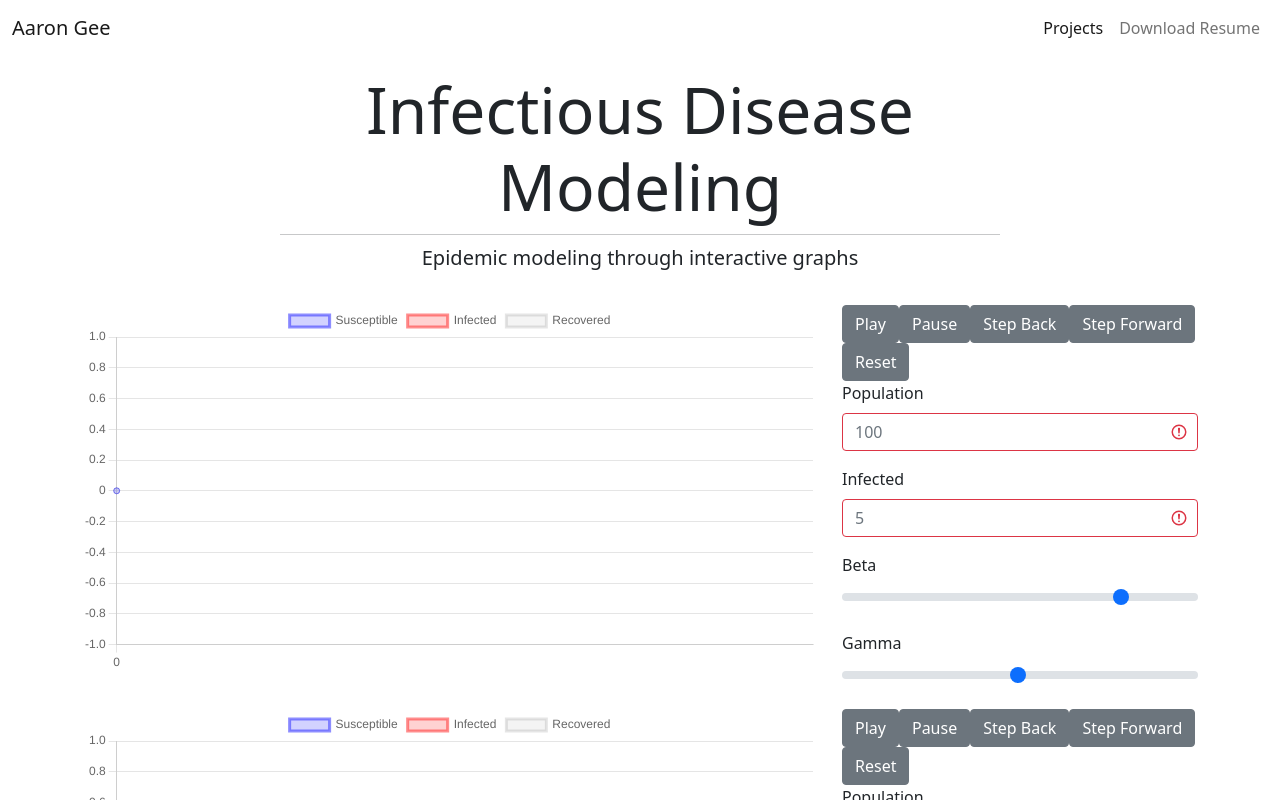
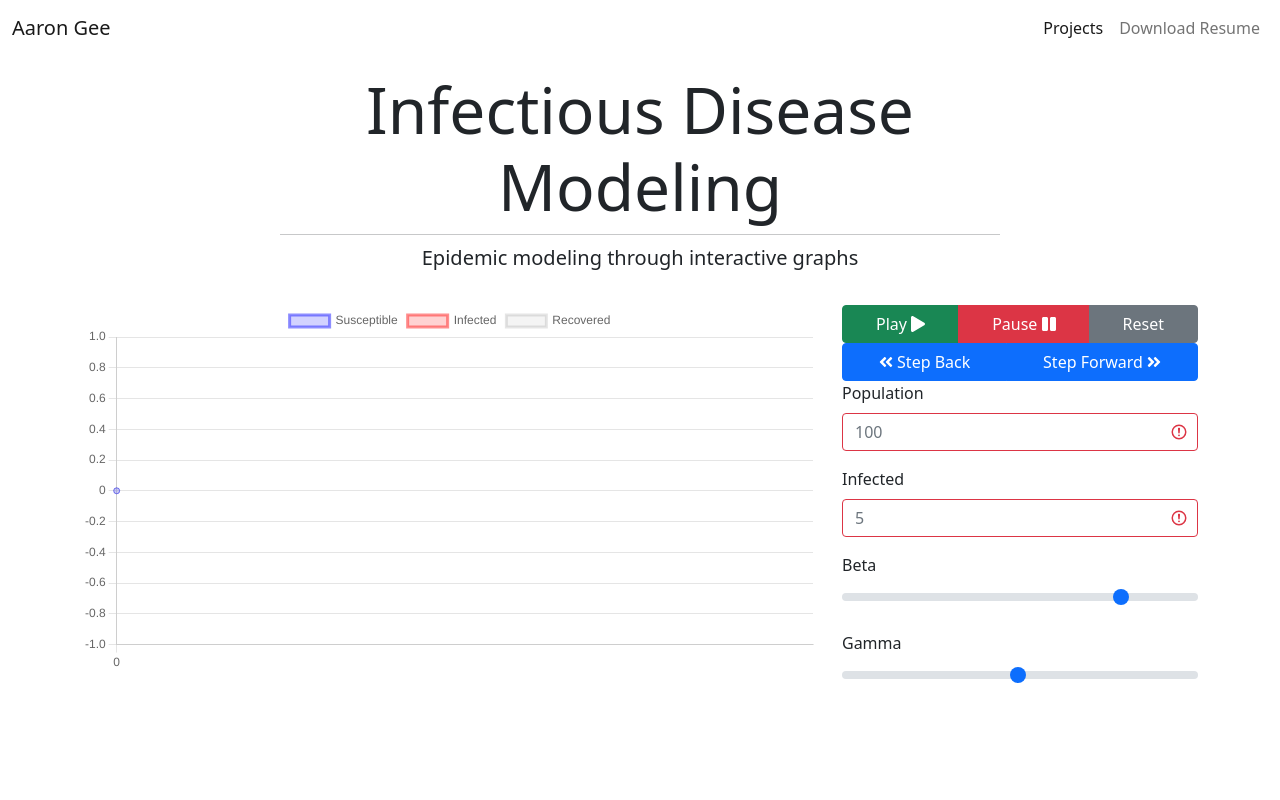
Before and after one commit to AaronGee1/PortfolioSite, a React (Create React App) app: page /education in a window 1280 px wide. Shown: the top 800 px of the page. Built offline with nearby package versions, Linux system fonts and the light colour scheme.

Commit message:
Styled buttons

```diff
--- a/package.json
+++ b/package.json
@@ -3,6 +3,9 @@
   "version": "0.1.0",
   "private": true,
   "dependencies": {
+    "@fortawesome/fontawesome-svg-core": "^1.2.36",
+    "@fortawesome/free-solid-svg-icons": "^5.15.4",
+    "@fortawesome/react-fontawesome": "^0.1.17",
     "@testing-library/jest-dom": "^5.16.1",
     "@testing-library/react": "^12.1.2",
     "@testing-library/user-event": "^13.5.0",
--- a/src/components/SIR.js
+++ b/src/components/SIR.js
@@ -18,9 +18,16 @@ import {
   FormGroup,
   Input,
   Label,
+  ButtonGroup,
 } from "reactstrap";
 import { Line } from "react-chartjs-2";
-
+import { FontAwesomeIcon } from "@fortawesome/react-fontawesome";
+import {
+  faPlay,
+  faPause,
+  faAngleDoubleLeft,
+  faAngleDoubleRight,
+} from "@fortawesome/free-solid-svg-icons";
 class SIR extends React.Component {
   constructor() {
     super();
@@ -258,24 +265,36 @@ class SIR extends React.Component {
               <Line datasetIdKey="id" data={data} options={options} />
             </Col>
             <Col>
+              <Row>
+                <ButtonGroup>
                   <Button
+                    color="success"
                     onClick={async () => {
                       await this.setState({ isPaused: false });
                       this.startSim();
                     }}
                   >
-                Play
+                    Play <FontAwesomeIcon className="ml" icon={faPlay} />
                   </Button>
                   <Button
+                    color="danger"
                     onClick={() => {
                       this.setState({ isPaused: true });
                     }}
                   >
-                Pause
+                    Pause <FontAwesomeIcon icon={faPause} />
                   </Button>
-              <Button onClick={this.backStep}>Step Back</Button>
-              <Button onClick={this.forwardStep}>Step Forward</Button>
                   <Button onClick={this.initializeChart}>Reset</Button>
+                </ButtonGroup>
+                <ButtonGroup>
+                  <Button color="primary" onClick={this.backStep}>
+                    <FontAwesomeIcon icon={faAngleDoubleLeft} /> Step Back
+                  </Button>
+                  <Button color="primary" onClick={this.forwardStep}>
+                    Step Forward <FontAwesomeIcon icon={faAngleDoubleRight} />
+                  </Button>
+                </ButtonGroup>
+              </Row>
               <Form>
                 <FormGroup>
                   <Label for="populationTextBox">Population</Label>
--- a/src/pages/SIRpage.js
+++ b/src/pages/SIRpage.js
@@ -13,7 +13,6 @@ const SIRpage = () => {
         description={"Epidemic modeling through interactive graphs"}
       />
       <SIR />
-      <SIR />
     </div>
   );
 };
```
Also changed, not shown: 1 other file (tests, documents, lock files or other folders). Lines whose indentation alone changed are shown as unchanged.
